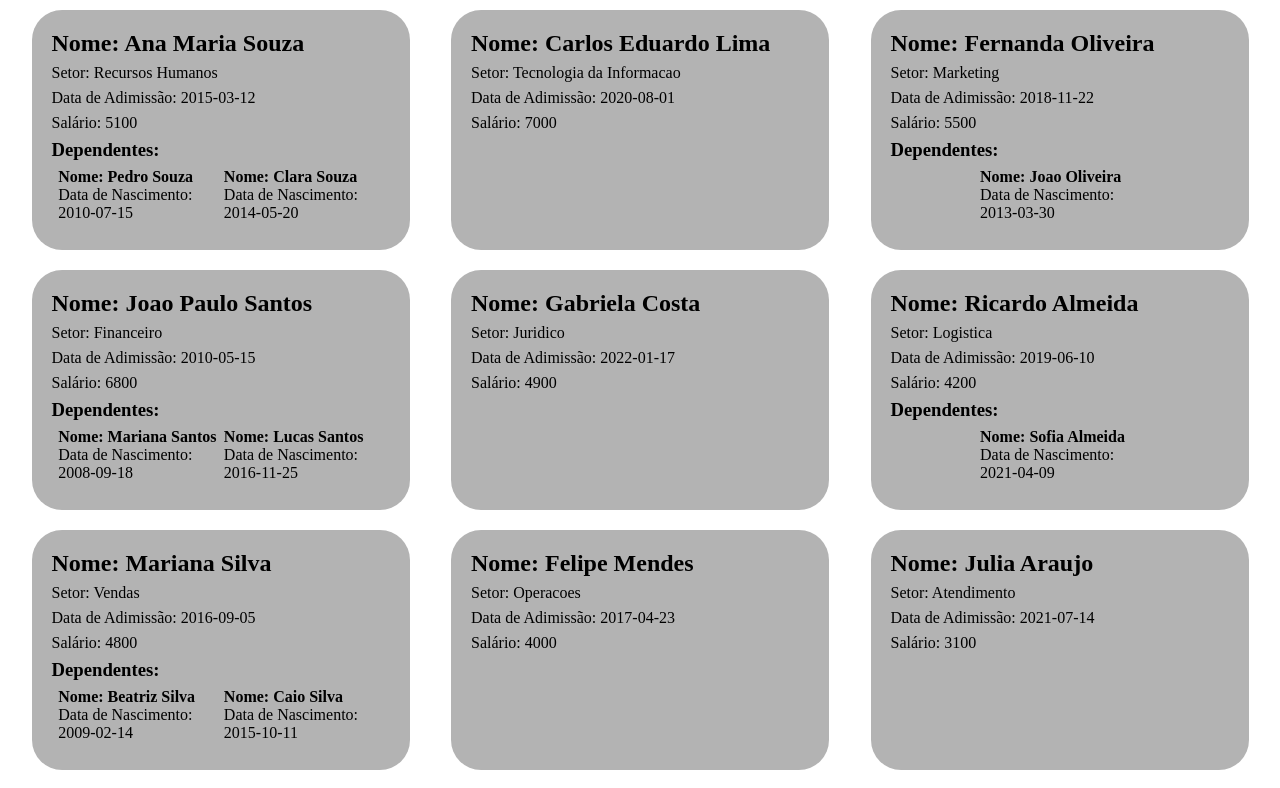
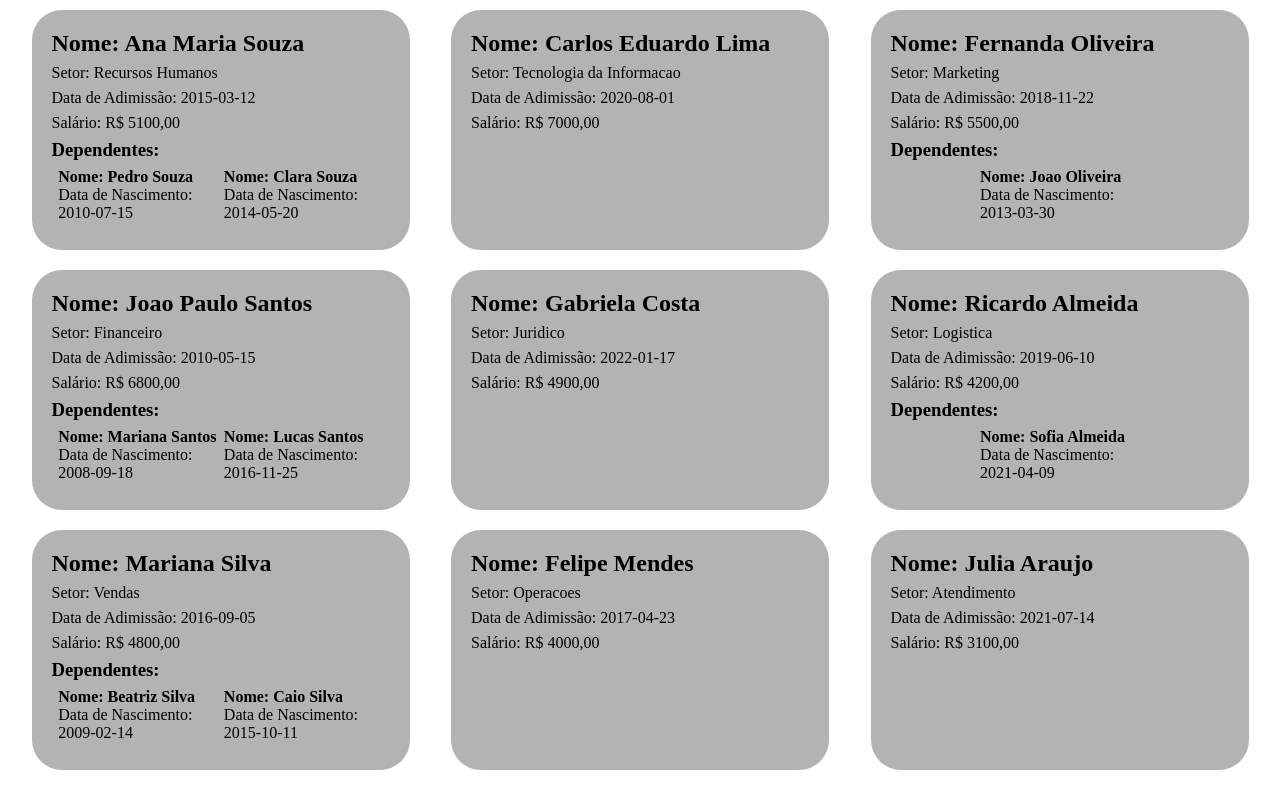
Before and after one commit to ufjf-dcc207/ufjf-dcc207-2024-3-a-atv05-VanessaTrajano, a React (Vite) app: page / in a window 1280 px wide. Shown: the top 788 px of the page. Built offline with nearby package versions, Linux system fonts and the light colour scheme.

Commit message:
Adiciona formato de dinheiro no salário

```diff
--- a/src/components/Funcionario.tsx
+++ b/src/components/Funcionario.tsx
@@ -25,7 +25,7 @@ function Funcionario({
       <h2>Nome: {nome}</h2>
       <p>Setor: {setor}</p>
       <p>Data de Adimissão: {data}</p>
-      <p>Salário: {calculaSalario({ salarioBase, dependentes })}</p>
+      <p>Salário: R$ {calculaSalario({ salarioBase, dependentes })},00</p>
       {dependentes.length > 0 ? (
         <>
           <h3>Dependentes: </h3>
```
